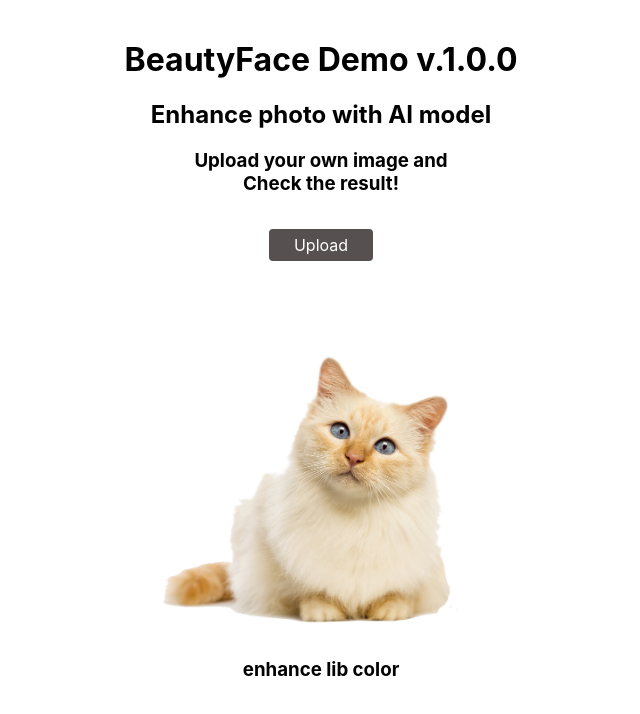
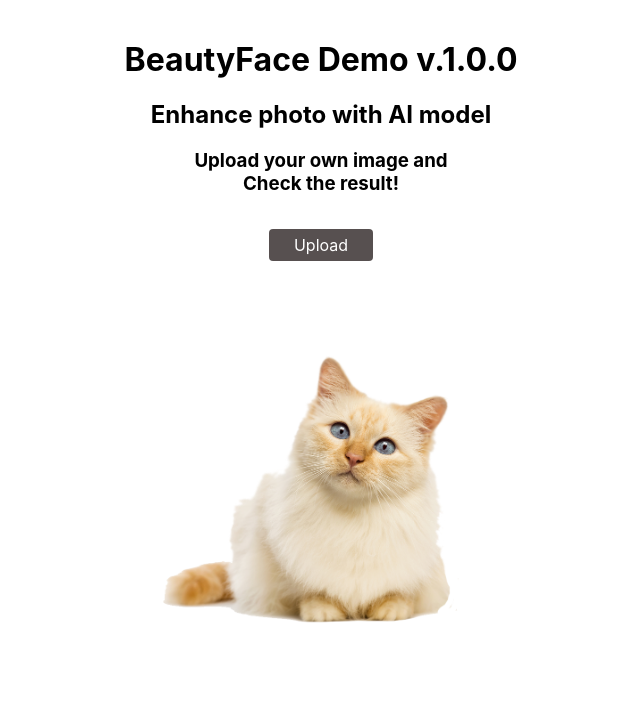
Before and after one commit to EggPudding/BeautyFaceDemo, a React (Create React App) app: page / in a window 1280 px wide. Shown: the top 714 px of the page, without its empty margins (319-959 px from the left). Built offline with nearby package versions, Linux system fonts and the light colour scheme.

Commit message:
Fix lib color helping phrase to invisible before result img is loaded

```diff
--- a/src/App.js
+++ b/src/App.js
@@ -193,7 +193,9 @@ function App() {
       {/* 4. Slider */}
       <div>
         {/* 4.1 Lib Color Slider */}
-        <h3>enhance lib color</h3>
+        <h3 style={{ display: isResultLoading ? 'inline-block' : 'none' }}>
+          enhance lib color
+        </h3>
         <Grid
           container
           spacing={1}
```
